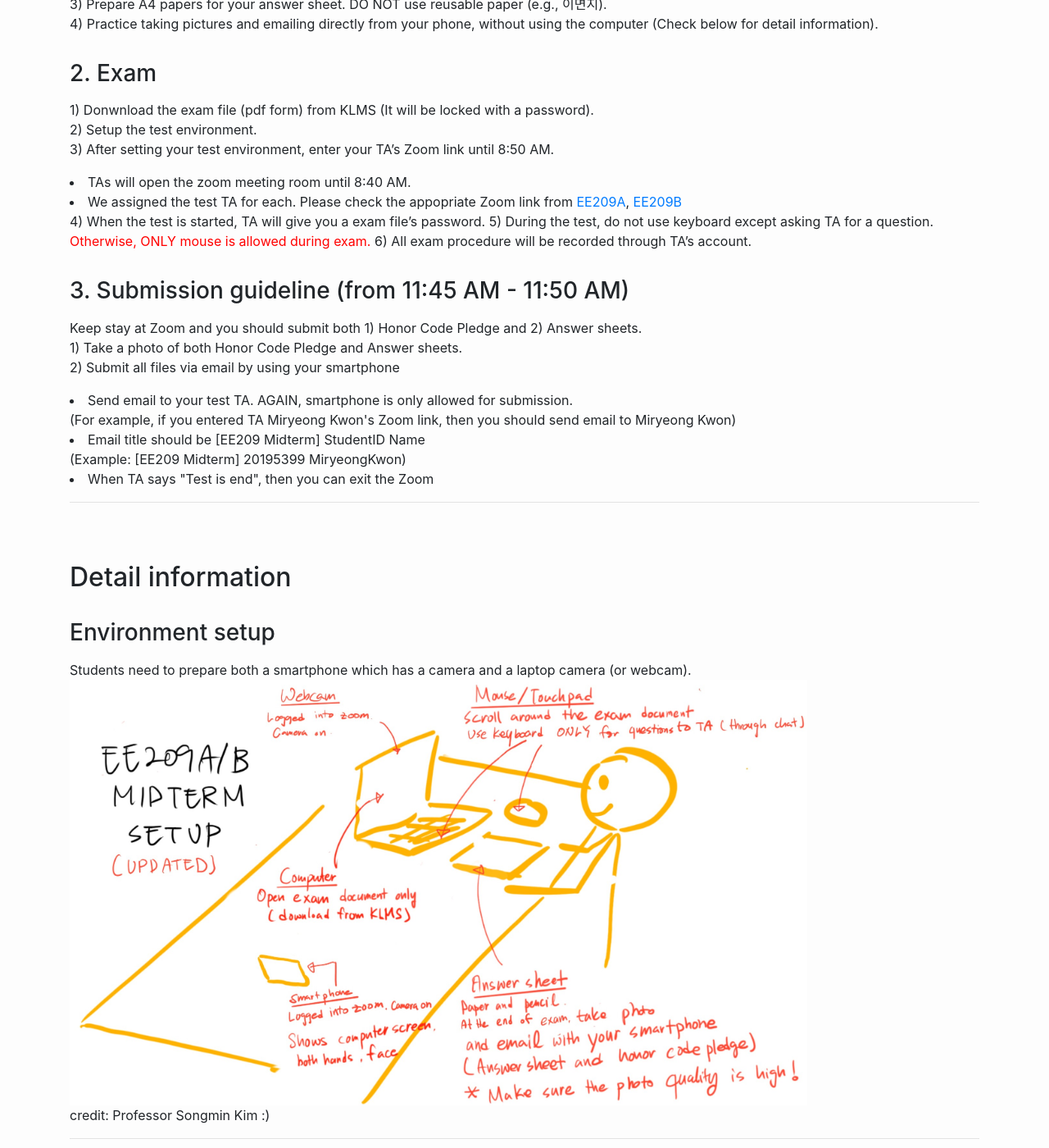
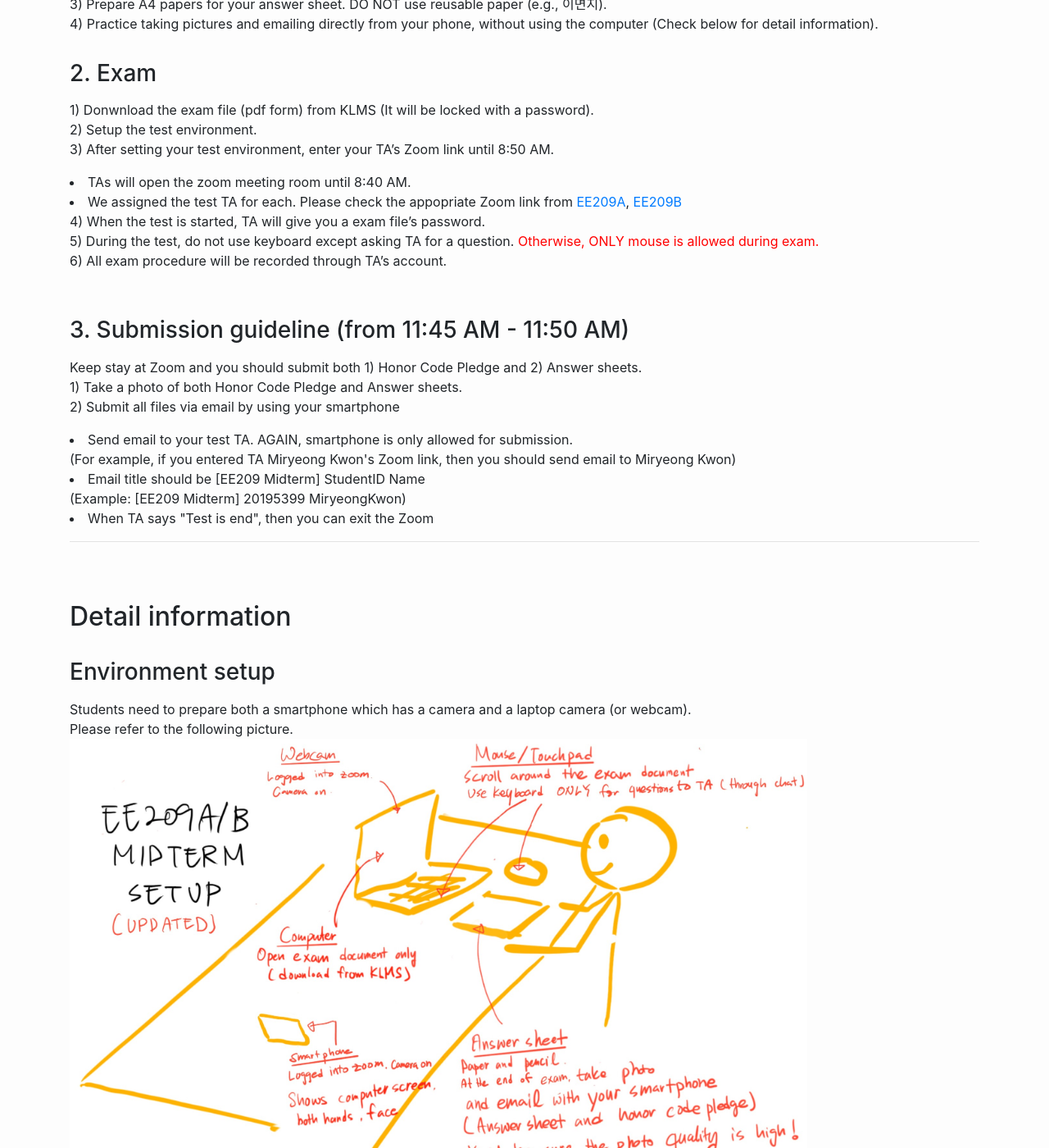
Before and after one commit to ee209-2020-fall/ee209-2020-fall, a Jekyll site: the page built from midterm.md, in a window 1280 px wide and 1400 px high, scrolled down 675 px. Shown: the whole window at 82% size. Built offline with Jekyll 4.4.1, drawn with Linux system fonts in a browser that asks for light colours.

Commit message:
Midterm update -3

```diff
--- a/midterm.md
+++ b/midterm.md
@@ -24,12 +24,12 @@ You should prepare four things before midterm exam.<br>
 <h3>2. Exam</h3>
 1) Donwnload the exam file (pdf form) from KLMS (It will be locked with a password). <br>
 2) Setup the test environment. <br>
-3) After setting your test environment, enter your TA's Zoom link until 8:50 AM.
+3) After setting your test environment, enter your TA's Zoom link until 8:50 AM. <br>
    <li>TAs will open the zoom meeting room until 8:40 AM.</li>
    <li>We assigned the test TA for each. Please check the appopriate Zoom link from <a href="https://docs.google.com/spreadsheets/d/188zLJHcK8_qC2N82E6ZH-GRXCtziiRR9F2XZ0F-Ce1s/edit?usp=sharing">EE209A</a>, <a href="https://docs.google.com/spreadsheets/d/1k5bjKfVW7-JoOXM2feHgoXcOYzUXDodpMrPbImDG3Yc/edit?usp=sharing">EE209B</a></li>
-4) When the test is started, TA will give you a exam file's password.
-5) During the test, do not use keyboard except asking TA for a question. <font color="#FF0000">Otherwise, ONLY mouse is allowed during exam.</font>
-6) All exam procedure will be recorded through TA's account.
+4) When the test is started, TA will give you a exam file's password. <br>
+5) During the test, do not use keyboard except asking TA for a question. <font color="#FF0000">Otherwise, ONLY mouse is allowed during exam.</font> <br>
+6) All exam procedure will be recorded through TA's account. <br>
 <br>
 
 <h3>3. Submission guideline (from 11:45 AM - 11:50 AM)</h3>
@@ -46,6 +46,7 @@ Keep stay at Zoom and you should submit both 1) Honor Code Pledge and 2) Answer
 <h2 class="ui dividing header">Detail information</h2>
 <h3>Environment setup</h3>
 Students need to prepare both a smartphone which has a camera and a laptop camera (or webcam).<br>
+Please refer to the following picture. <br>
 <img src="../exam/setup_ver2.jpg" width=900><br>
 credit: Professor Songmin Kim :)
 <hr>
```
